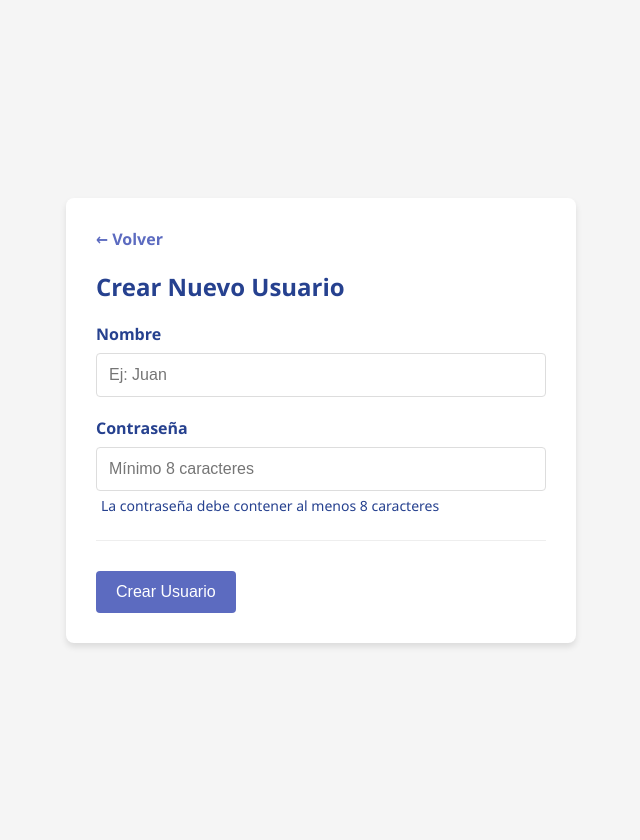
After one commit to EfrenDaMo/OmniGuard, a Flask app: template src/templates/create-user.html in a window 1280 px wide. The commit adds this page. Shown: the whole page, without its empty margins (319-959 px from the left). Run offline with Flask 3, Linux system fonts and the light colour scheme; the template is opened without the code that fills it, so the values that code supplies are empty; parts of the project's set-up code (start-up, migrations or seed data) failed here and were passed over.

Commit message:
Se agrego una segunda vista para crear nuevos usuarios junto con su style y script, se agrego una nueva opcion de 'Crear nuevo usuario' en el dashboard principal donde te redirige al formulario para crear el nuevo usuario

```diff
--- /dev/null
+++ b/src/static/script_new_user.js
@@ -0,0 +1,47 @@
+//sirve para validar el formulario de creación de usuario
+document.addEventListener('DOMContentLoaded', function() {
+    const form = document.getElementById('userForm'); //formulario
+    const fullnameInput = document.getElementById('fullname'); //nombre
+    const passwordInput = document.getElementById('password'); //contraseña
+    const passwordError = document.getElementById('passwordError'); //error de contraseña
+    const successMessage = document.getElementById('successMessage'); //mensaje de éxito
+
+    // Validación de contraseña
+    passwordInput.addEventListener('input', function() {
+        if (passwordInput.value.length >= 8) {
+            passwordError.style.display = 'none';
+            passwordInput.style.borderColor = 'var(--success-color)';
+        } else {
+            passwordError.style.display = 'block';
+            passwordInput.style.borderColor = 'var(--error-color)';
+        }
+    });
+
+    // Envío del formulario
+    form.addEventListener('submit', function(e) {
+        e.preventDefault();
+
+        // Validación final
+        if (passwordInput.value.length < 8) {
+            passwordError.style.display = 'block';
+            passwordInput.style.borderColor = 'var(--error-color)';
+            passwordInput.focus();
+            return;
+        }
+
+        // Aca enviar los datos al servidor
+        console.log('Usuario creado:', {
+            nombre: fullnameInput.value,
+            password: passwordInput.value
+        });
+
+        // Mostrar mensaje de éxito
+        form.style.display = 'none'; //ocultar formulario
+        successMessage.style.display = 'block'; //mostrar mensaje de éxito
+
+        // Limpiar campos del formulario
+        fullnameInput.value = '';
+        passwordInput.value = '';
+
+    });
+});
--- /dev/null
+++ b/src/static/style_new_user.css
@@ -0,0 +1,200 @@
+/* Colores generales */
+:root {
+    --primary-color: #5c6bc0;
+    /* Color principal */
+    --primary-light: #8e99f3;
+    /* Color claro del principal */
+    --primary-dark: #26418f;
+    /* Color oscuro del principal */
+    --secondary-color: #26a69a;
+    /* Color secundario */
+    --text-dark: #263238;
+    /* Color de texto oscuro */
+    --text-light: #f5f5f5;
+    /* Color de texto claro */
+    --bg-light: #f5f5f5;
+    /* Color de fondo claro */
+    --error-color: #ef5350;
+    /* Color de error */
+    --success-color: #66bb6a;
+    /* Color de éxito */
+    --card-shadow: 0 4px 6px rgba(0, 0, 0, 0.1);
+    /* Sombra de las tarjetas */
+}
+
+/* Estilos generales */
+body {
+    font-family: 'Segoe UI', Tahoma, Geneva, Verdana, sans-serif;
+    background-color: var(--bg-light);
+    color: var(--text-dark);
+    margin: 0;
+    padding: 20px;
+    display: flex;
+    justify-content: center;
+    align-items: center;
+    min-height: 100vh;
+}
+
+/* Estilos del contenedor principal */
+.card {
+    background-color: white;
+    border-radius: 8px;
+    box-shadow: var(--card-shadow);
+    padding: 30px;
+    width: 100%;
+    max-width: 450px;
+}
+
+/* Estilos del título */
+h1 {
+    color: var(--primary-dark);
+    margin-top: 0;
+    margin-bottom: 20px;
+    font-size: 24px;
+}
+
+/* Estilos del subtítulo */
+.form-group {
+    margin-bottom: 20px;
+}
+
+/* Estilos del subtítulo */
+label {
+    display: block;
+    margin-bottom: 8px;
+    font-weight: 600;
+    color: var(--primary-dark);
+}
+
+/* Estilos del input */
+input {
+    width: 100%;
+    padding: 12px;
+    border: 1px solid #ddd;
+    border-radius: 4px;
+    font-size: 16px;
+    box-sizing: border-box;
+    transition: border-color 0.3s;
+}
+
+/* Estilos del input en foco */
+input:focus {
+    outline: none;
+    border-color: var(--primary-color);
+    box-shadow: 0 0 0 2px var(--primary-light);
+}
+
+/* Estilos del mensaje de error */
+.password-requirements {
+    font-size: 14px;
+    color: var(--primary-dark);
+    margin-top: 5px;
+    padding-left: 5px;
+}
+
+/* Estilos del mensaje de error */
+.button-group {
+    display: flex;
+    justify-content: space-between;
+    margin-top: 30px;
+}
+
+/* Estilos del botón */
+.btn {
+    padding: 12px 20px;
+    border: none;
+    border-radius: 4px;
+    font-size: 16px;
+    cursor: pointer;
+    transition: background-color 0.3s;
+}
+
+/* Estilos del botón primario */
+.btn-primary {
+    background-color: var(--primary-color);
+    color: white;
+}
+
+/* Estilos del botón primario al pasar el mouse */
+.btn-primary:hover {
+    background-color: var(--primary-dark);
+}
+
+/* Estilos del botón secundario */
+.back-link {
+    display: inline-block;
+    margin-bottom: 20px;
+    color: var(--primary-color);
+    text-decoration: none;
+    font-weight: 600;
+    transition: color 0.3s;
+}
+
+/* Estilos del botón secundario al pasar el mouse */
+.back-link:hover {
+    color: var(--primary-dark);
+    text-decoration: underline;
+}
+
+/* Estilos del divisor */
+.divider {
+    height: 1px;
+    background-color: #eee;
+    margin: 25px 0;
+}
+
+/* Estilos del mensaje de error */
+.error-message {
+    color: var(--error-color);
+    font-size: 14px;
+    margin-top: 5px;
+    display: none;
+}
+
+/* Estilos del mensaje de éxito */
+.success-message {
+    color: var(--success-color);
+    font-size: 16px;
+    text-align: center;
+    margin-top: 20px;
+    display: none;
+}
+
+/* Parte responsiva */
+@media (max-width: 500px) {
+    .card {
+        padding: 20px;
+    }
+
+    h1 {
+        font-size: 20px;
+    }
+
+    .subtitle {
+        font-size: 14px;
+    }
+
+    input {
+        font-size: 14px;
+    }
+
+    .password-requirements {
+        font-size: 12px;
+    }
+
+    .btn {
+        font-size: 14px;
+    }
+
+    .back-link {
+        font-size: 14px;
+    }
+
+    .error-message {
+        font-size: 12px;
+    }
+
+    .success-message {
+        font-size: 14px;
+    }
+}
--- /dev/null
+++ b/src/templates/create-user.html
@@ -0,0 +1,49 @@
+<!DOCTYPE html>
+    <html lang="es">
+    <head>
+        <meta charset="UTF-8">
+        <meta name="viewport" content="width=device-width, initial-scale=1.0">
+        <title>Crear Nuevo Usuario</title>
+        <link rel="stylesheet" href="../static/style_new_user.css"> <!-- Enlace a la hoja de estilos CSS -->
+    </head>
+
+    <body>
+        <!-- Contenedor principal -->
+        <div class="card">
+            <a href="dashboard.html" class="back-link">← Volver</a> <!-- Enlace para volver a la página de inicio de sesión -->
+            <h1>Crear Nuevo Usuario</h1>
+
+            <!-- Formulario para crear un nuevo usuario -->
+            <form id="userForm">
+
+                <!-- Campo para el nombre de usuario -->
+                <div class="form-group">
+                    <label for="fullname">Nombre</label>
+                    <input type="text" id="fullname" placeholder="Ej: Juan" required>
+                </div>
+
+                <!-- Campo para la contraseña -->
+                <div class="form-group">
+                    <label for="password">Contraseña</label>
+                    <input type="password" id="password" placeholder="Mínimo 8 caracteres" required>
+                    <p class="password-requirements">La contraseña debe contener al menos 8 caracteres</p>
+                    <p class="error-message" id="passwordError">La contraseña debe tener al menos 8 caracteres</p>
+                </div>
+
+                <div class="divider"></div>
+
+                <!-- Campo para crear el usuario -->
+                <div class="button-group">
+                    <button type="submit" class="btn btn-primary">Crear Usuario</button>
+                </div>
+            </form>
+
+            <!-- Mensaje de error -->
+            <div class="success-message" id="successMessage">
+                ¡Usuario creado exitosamente!
+            </div>
+        </div>
+
+        <script src="../static/script_new_user.js"></script>
+    </body>
+</html>
--- a/src/templates/dashboard.html
+++ b/src/templates/dashboard.html
@@ -18,6 +18,7 @@
         <!-- Información del usuario -->
         <div class="user-info">
             <div class="avatar" id="userAvatar">XD</div>
+            <a href="create-user.html" class="back-link">Crear nuevo usuario</a>
             <button class="logout-btn" id="logoutBtn">Cerrar Sesión</button>
         </div>
     </div>
```
Also changed, not shown: src/static/style_dashboard.css (+13 -0 lines).
